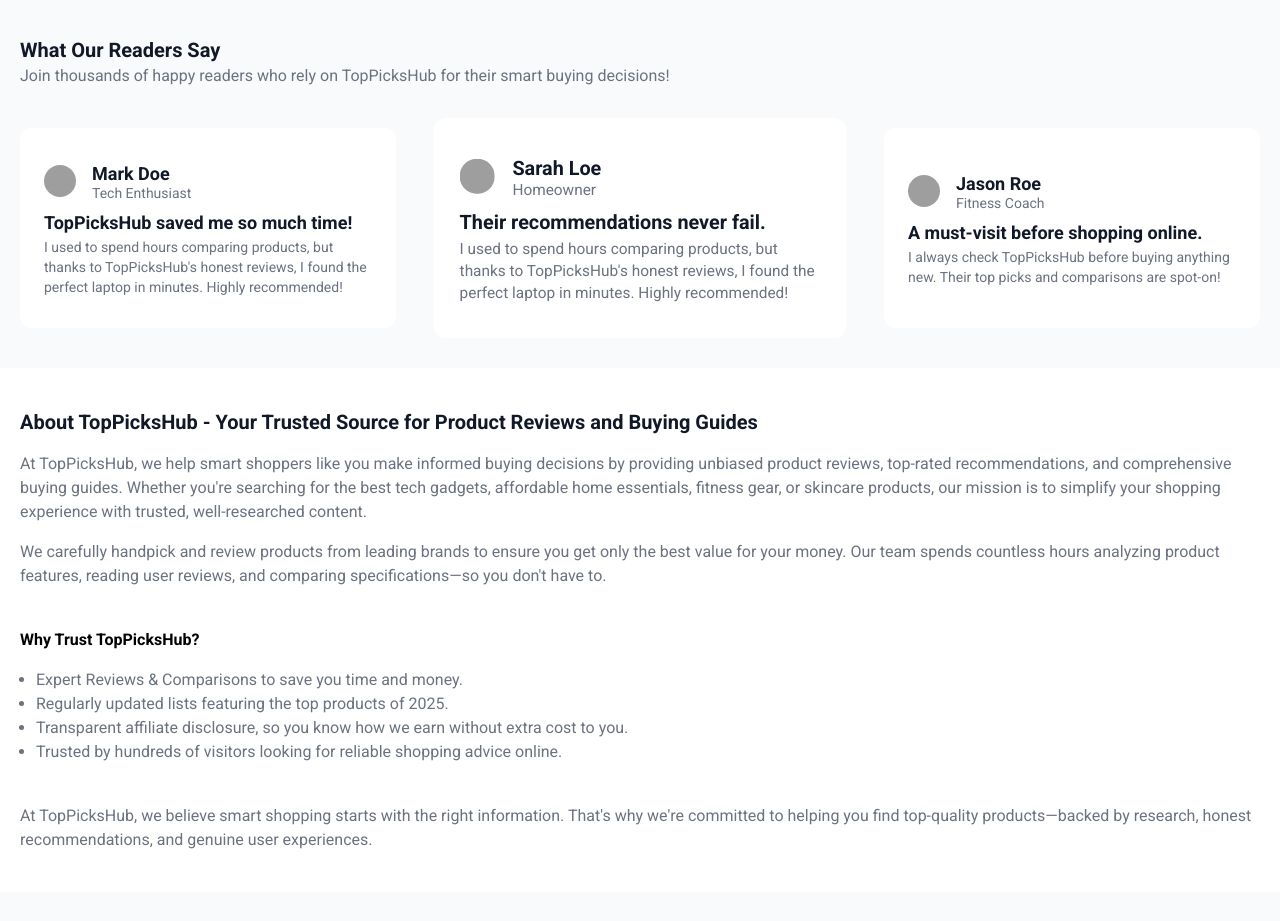
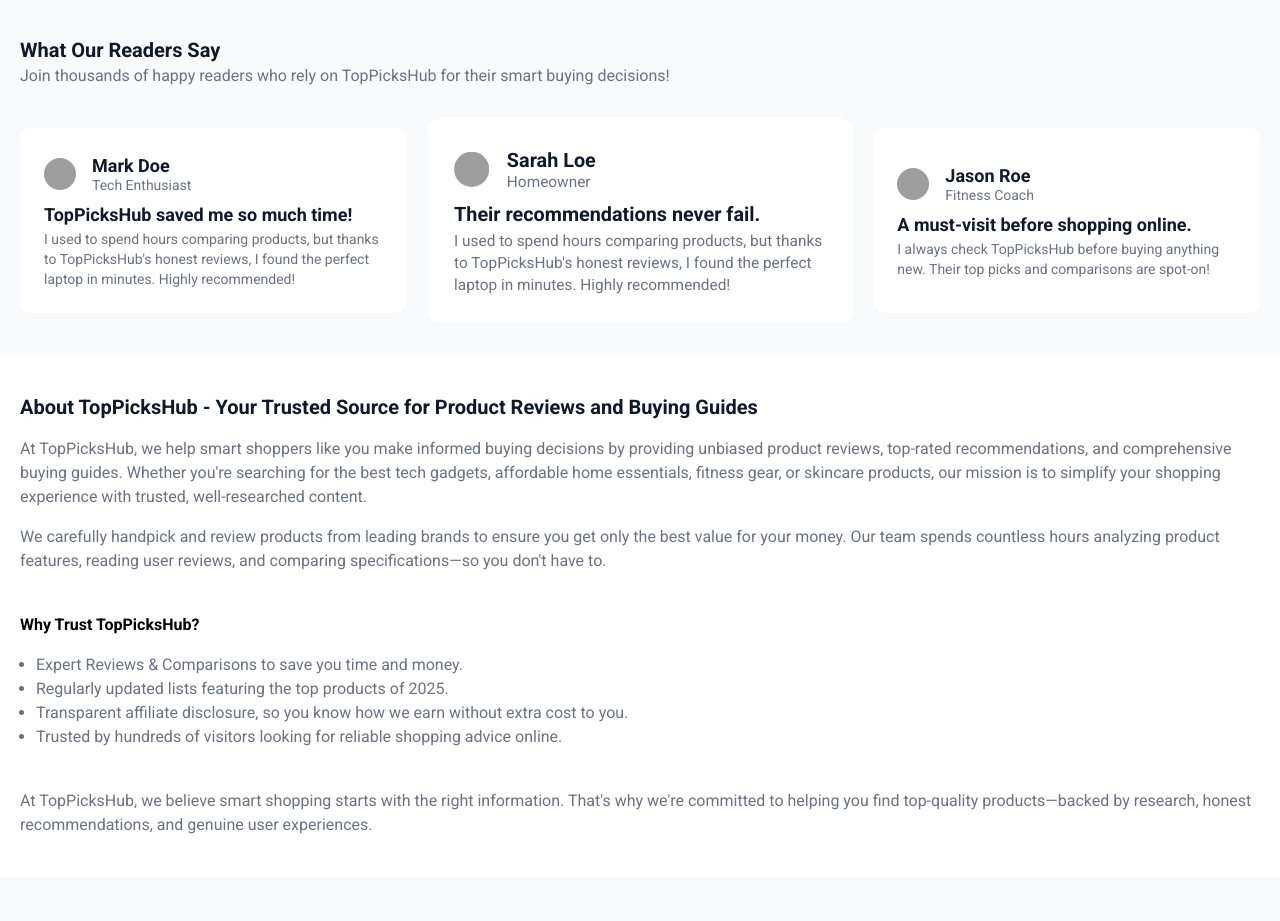
Before and after one commit to irefransdotdev/top-picks-hub, a Next.js app: page / in a window 1280 px wide. Shown: the part 2100-3021 px from the top of the page. Built offline with nearby package versions, Linux system fonts and the light colour scheme; grey boxes are pictures that could not be loaded.

Commit message:
Update testimonials card custom height

```diff
--- a/src/components/sections/testimonials.tsx
+++ b/src/components/sections/testimonials.tsx
@@ -65,7 +65,7 @@
             </p>
           </motion.div>
         </header>
-        <div className="grid gap-4 grid-cols-1 lg:grid-cols-3 lg:gap-14 w-full h-full lg:h-50">
+        <div className="grid gap-4 grid-cols-1 lg:grid-cols-3 lg:gap-10 w-full h-full">
           {testimonials.map((testimonial, index) => {
             const middleIndex = Math.floor(testimonials.length / 2);
             const isMiddle = index === middleIndex;
```
